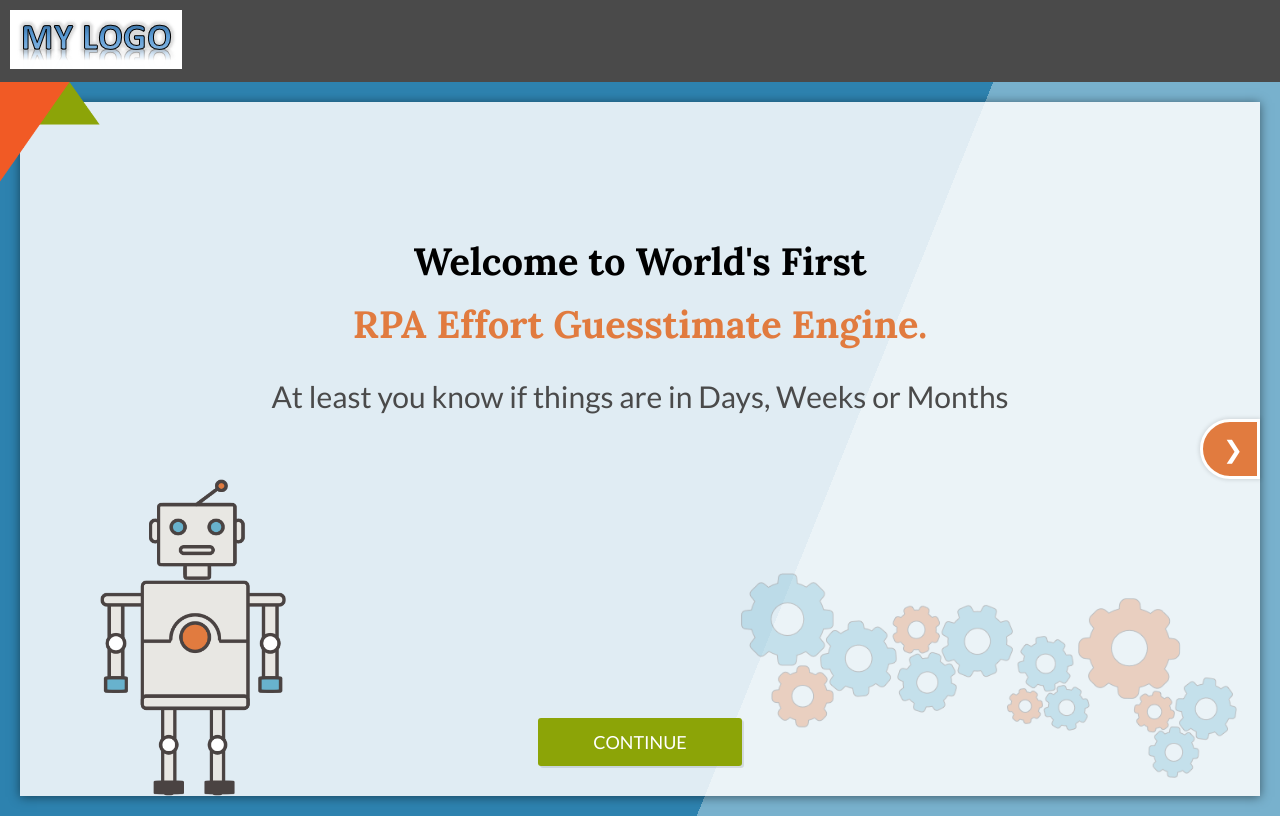
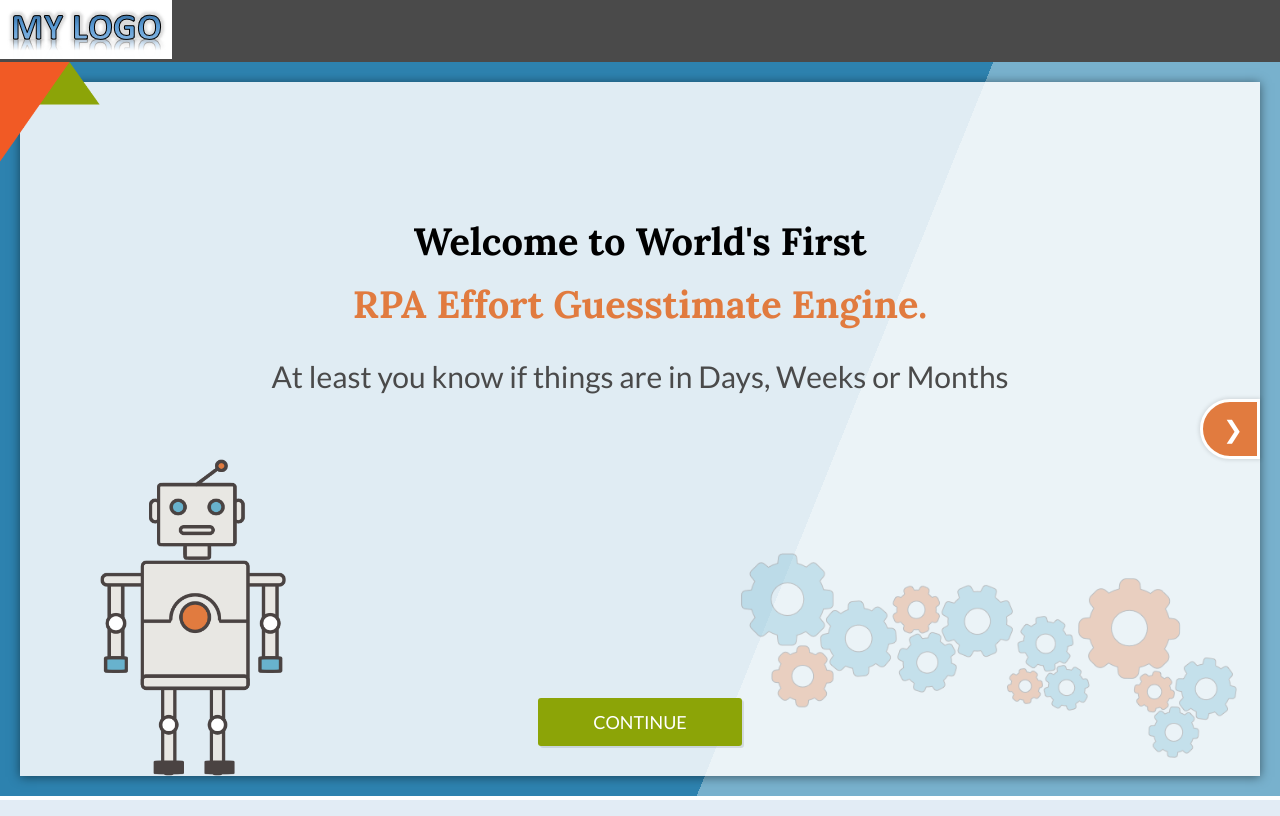
Before and after one commit to ankitbapat/RPA, a PHP site: page /index.html in a window 1280 px wide. Run offline with PHP 8.4, Linux system fonts and the light colour scheme; some libraries are stand-ins or nearby versions.

Commit message:
Update style.css

```diff
--- a/style/style.css
+++ b/style/style.css
@@ -120,7 +120,7 @@ select:focus {
 /* Header Css */
 header {
     background: #4a4a4a;
-    padding: 10px;
+/*     padding: 10px; */
 }
 
 header>a {
```
